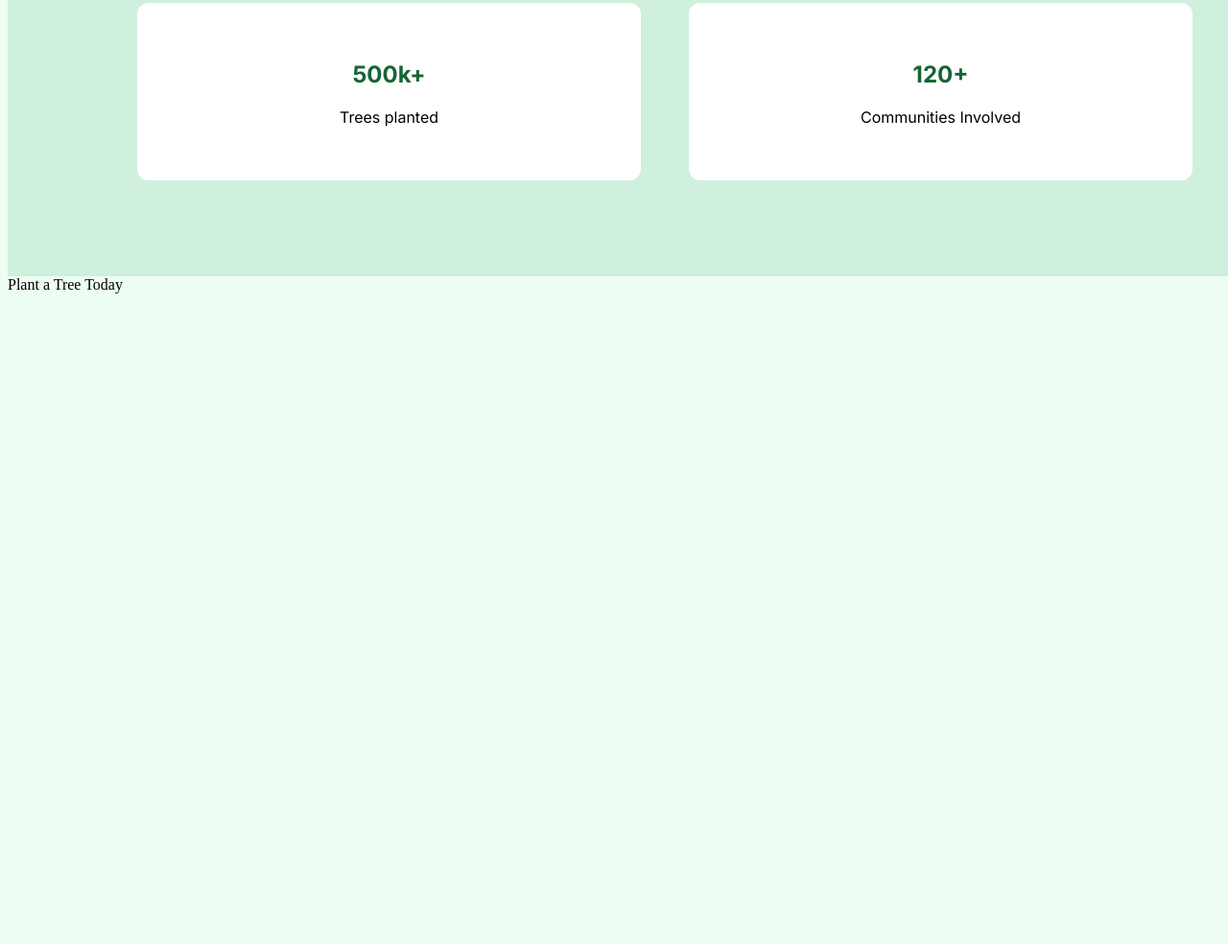
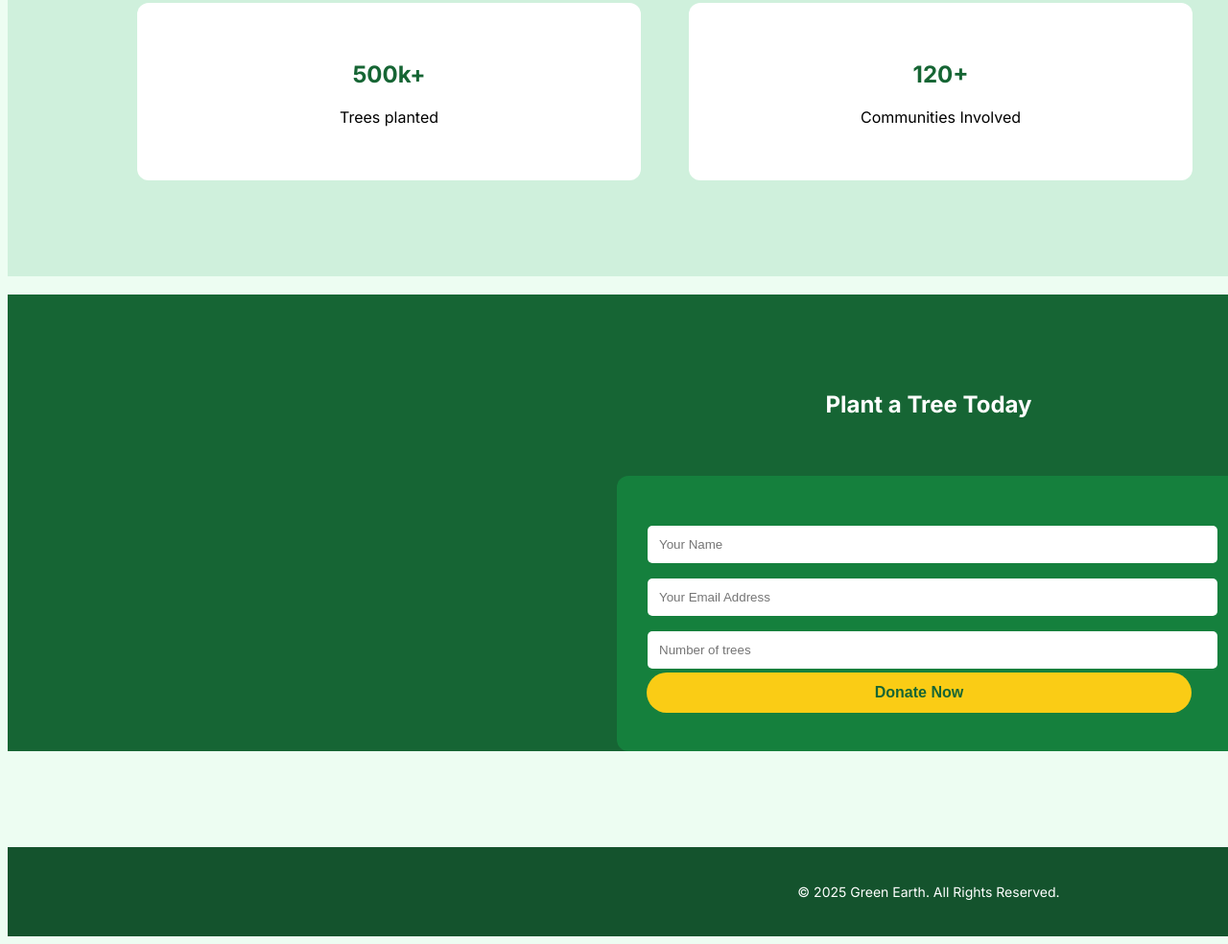
Before and after one commit to Shahoriar-Shoaeb/green-earth, a plain HTML site: page index.html in a window 1280 px wide. Shown: the part 1432-2416 px from the top of the page at 96% size. Before the commit the page ends 1746 px from the top, so only its background shows below. Drawn offline with Linux system fonts and the light colour scheme.

Commit message:
added footer

```diff
--- a/index.html
+++ b/index.html
@@ -81,16 +81,23 @@
      </div>
 
      <!-- plant a tree section -->
-      <div class="plant_tree_container">
-        <h>Plant a Tree  Today</h>
-        <div class="">
-          <form action="">
+      <div class="inter_font plant_tree_container">
+        <h2 class="plant_tree_header">Plant a Tree  Today</h2>
+        <div class="plant_form_container">
+          <form class="plant_form" action="">
+            <input class="plant_form_input" type="text" placeholder="Your Name" required><br>
+            <input class="plant_form_input" type="email" placeholder="Your Email Address" required><br>
+            <input class="plant_form_input" type="number" placeholder="Number of trees" required><br>
+            <button class="plant_btn" >Donate Now</button>
 
           </form>
         </div>
+      </div>
 
-
-      </div>
+      <!-- footer section -->
+       <div class="footer inter_font">
+        <p>© 2025 Green Earth. All Rights Reserved.</p>
+       </div>
 
 </body>
 </html>
--- a/styles/style.css
+++ b/styles/style.css
@@ -82,4 +82,53 @@
     text-align: center;
 }
 
+
 /* plant a tree styles */
+.plant_tree_container{
+    background-color: #166534;
+    text-align: center;
+    color: white;
+    /* align-items: center; */
+}
+.plant_tree_header{
+    padding: 100px 635px 40px 635px;
+}
+.plant_form_container{
+    background-color: #15803D;
+    margin: 0px 635px 100px 635px;
+    /* margin-bottom: 100px; */
+    border-radius: 12px;
+    /* padding-bottom: 100px; */
+}
+.plant_form_input{
+    padding: 12px ;
+    min-width: 570px;
+    margin: 12px;
+    margin-bottom: 4px;
+    border-radius: 5px;
+    border-style: none;
+}
+.plant_form{
+    /* display: flex; */
+    padding: 40px 40px 40px 20px;
+}
+.plant_btn{
+    background-color: #166534;
+    color: #166534;
+    border: none;
+    font-size: 16px;
+    font-weight: 700;
+    padding: 12px 238px 12px 238px;
+    background-color: #FACC15;
+    border-radius: 999px;
+
+}
+
+/* footer styles */
+.footer{
+    background-color: #14532D;
+    color: white;
+    text-align: center;
+    padding: 24px 803px 24px 803px;
+    font-size: 14px;
+}
```
